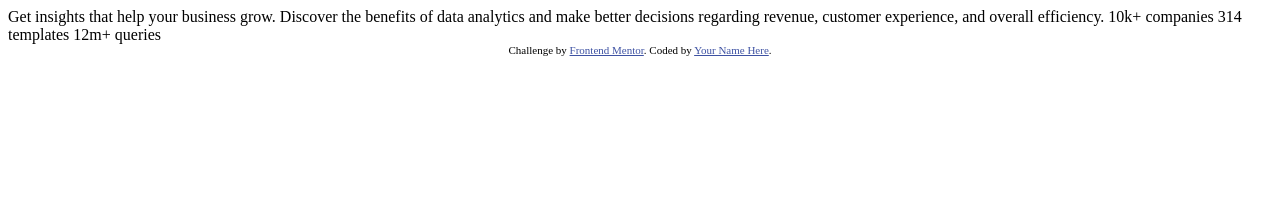
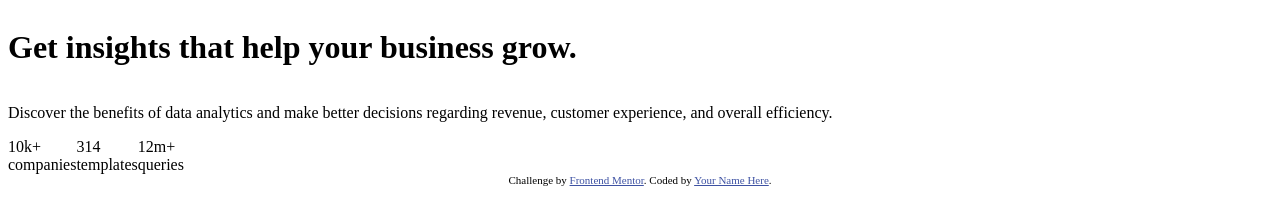
Before and after one commit to AkashaRojee/stats-preview-card-component, a plain HTML site: page index.html in a window 1280 px wide. Drawn offline with Linux system fonts and the light colour scheme.

Commit message:
Add base flex structure

```diff
--- a/index.html
+++ b/index.html
@@ -5,6 +5,7 @@
   <meta name="viewport" content="width=device-width, initial-scale=1.0"> <!-- displays site properly based on user's device -->
 
   <link rel="icon" type="image/png" sizes="32x32" href="./images/favicon-32x32.png">
+  <link rel="stylesheet" href="style.css">
 
   <title>Frontend Mentor | Stats preview card component</title>
 
@@ -16,14 +17,39 @@
 </head>
 <body>
 
-  Get insights that help your business grow.
+  <div class="flex-row">
 
-  Discover the benefits of data analytics and make better decisions regarding revenue, customer
-  experience, and overall efficiency.
+    <div class="flex-col">
+      <!-- Image inserted here via background-image CSS -->
+    </div>
 
-  10k+ companies
-  314 templates
-  12m+ queries
+    <div class="flex-col">
+      <h1>Get insights that help your business grow.</h1>
+
+      <p>Discover the benefits of data analytics and make better decisions regarding revenue, customer experience, and overall efficiency.</p>
+
+      <div class="flex-row">
+
+        <div class="flex-col">
+          <span>10k+</span>
+          <span>companies</span>
+        </div>
+
+        <div class="flex-col">
+          <span>314</span>
+          <span>templates</span>
+        </div>
+
+        <div class="flex-col">
+          <span>12m+</span>
+          <span>queries</span>
+        </div>
+
+      </div>
+
+    </div>
+
+  </div>
 
   <div class="attribution">
     Challenge by <a href="https://www.frontendmentor.io?ref=challenge" target="_blank">Frontend Mentor</a>.
--- /dev/null
+++ b/style.scss
@@ -0,0 +1,9 @@
+.flex-row {
+  display: flex;
+  flex-direction: row;
+}
+
+.flex-col {
+  display: flex;
+  flex-direction: column;
+}
```
Also changed, not shown: style.css (added), 1 other file.
